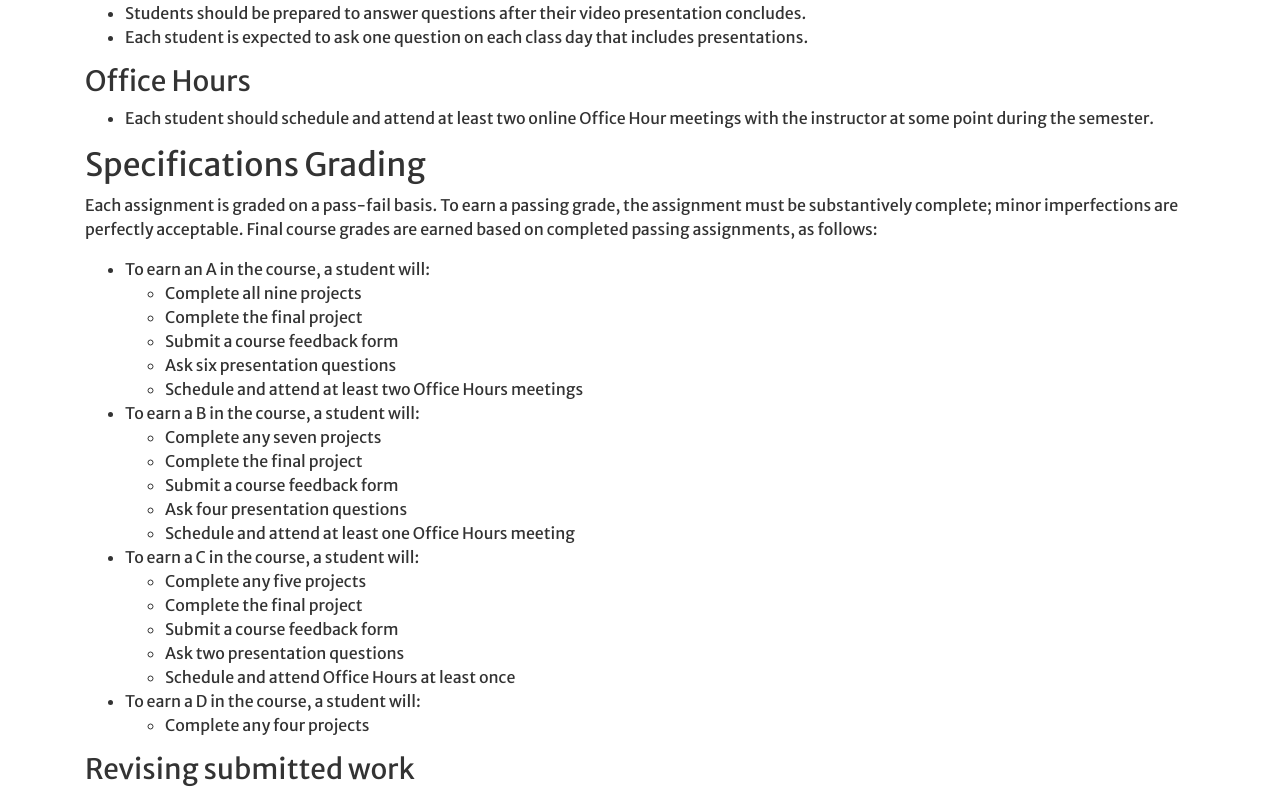
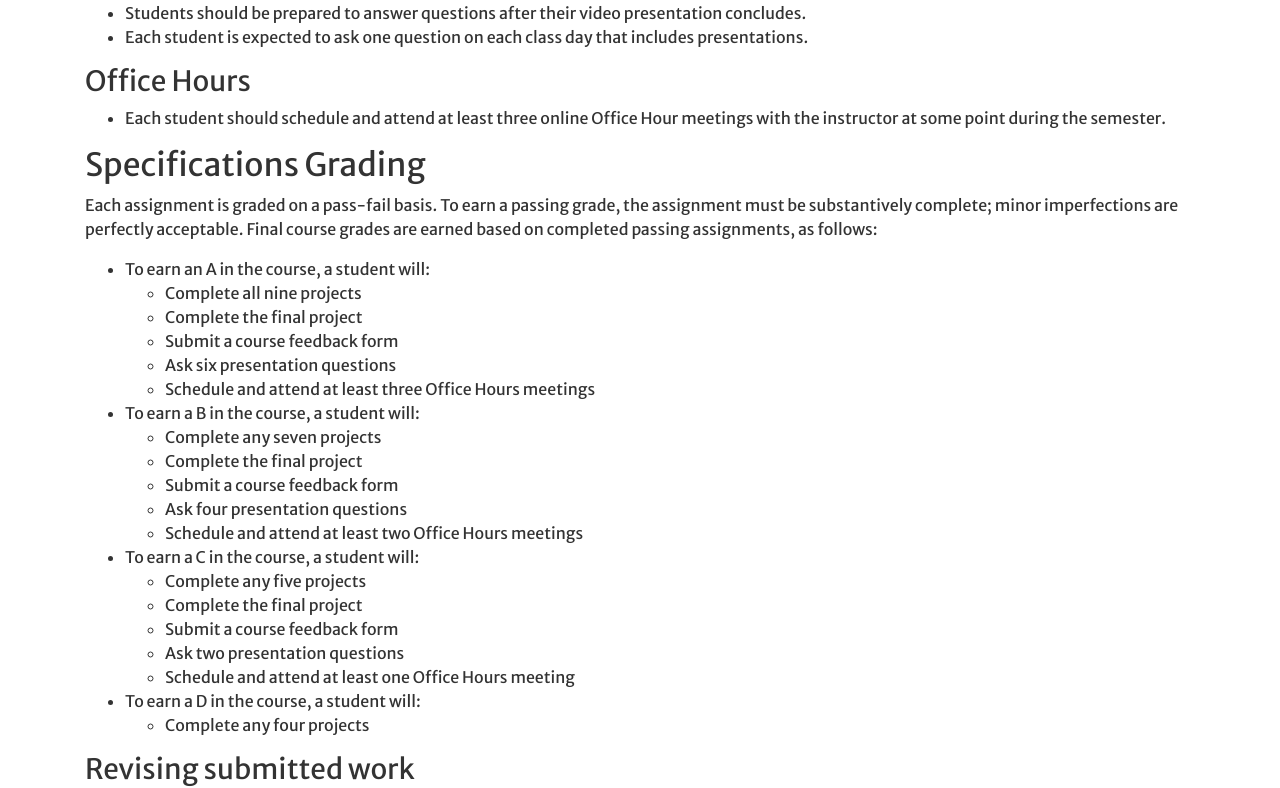
Before and after one commit to Hendrix-CS/csci235, a Jekyll site: the page built from index.md, in a window 1280 px wide and 1400 px high, scrolled down 3669 px. Shown: the part 152-940 px from the top of the window. Built offline with Jekyll 4.4.1, drawn with Linux system fonts in a browser that asks for light colours; a script that is not in the unit is left out; our own code applies the rules of GitHub Pages for plain Markdown files.

Commit message:
Updated office hours policy.

```diff
--- a/index.md
+++ b/index.md
@@ -116,7 +116,7 @@ teams of two.
 * Each student is expected to ask one question on each class day that includes presentations.
 
 ### Office Hours
-* Each student should schedule and attend at least two online Office Hour meetings with the instructor at some point during the semester.
+* Each student should schedule and attend at least three online Office Hour meetings with the instructor at some point during the semester.
 
 
 ## <a name="grading">Specifications Grading</a>
@@ -129,19 +129,19 @@ grades are earned based on completed passing assignments, as follows:
   * Complete the final project
   * Submit a course feedback form
   * Ask six presentation questions
-  * Schedule and attend at least two Office Hours meetings
+  * Schedule and attend at least three Office Hours meetings
 * To earn a B in the course, a student will:
   * Complete any seven projects
   * Complete the final project
   * Submit a course feedback form
   * Ask four presentation questions
-  * Schedule and attend at least one Office Hours meeting
+  * Schedule and attend at least two Office Hours meetings
 * To earn a C in the course, a student will:
   * Complete any five projects
   * Complete the final project
   * Submit a course feedback form
   * Ask two presentation questions
-  * Schedule and attend Office Hours at least once
+  * Schedule and attend at least one Office Hours meeting
 * To earn a D in the course, a student will:
   * Complete any four projects
 
```
